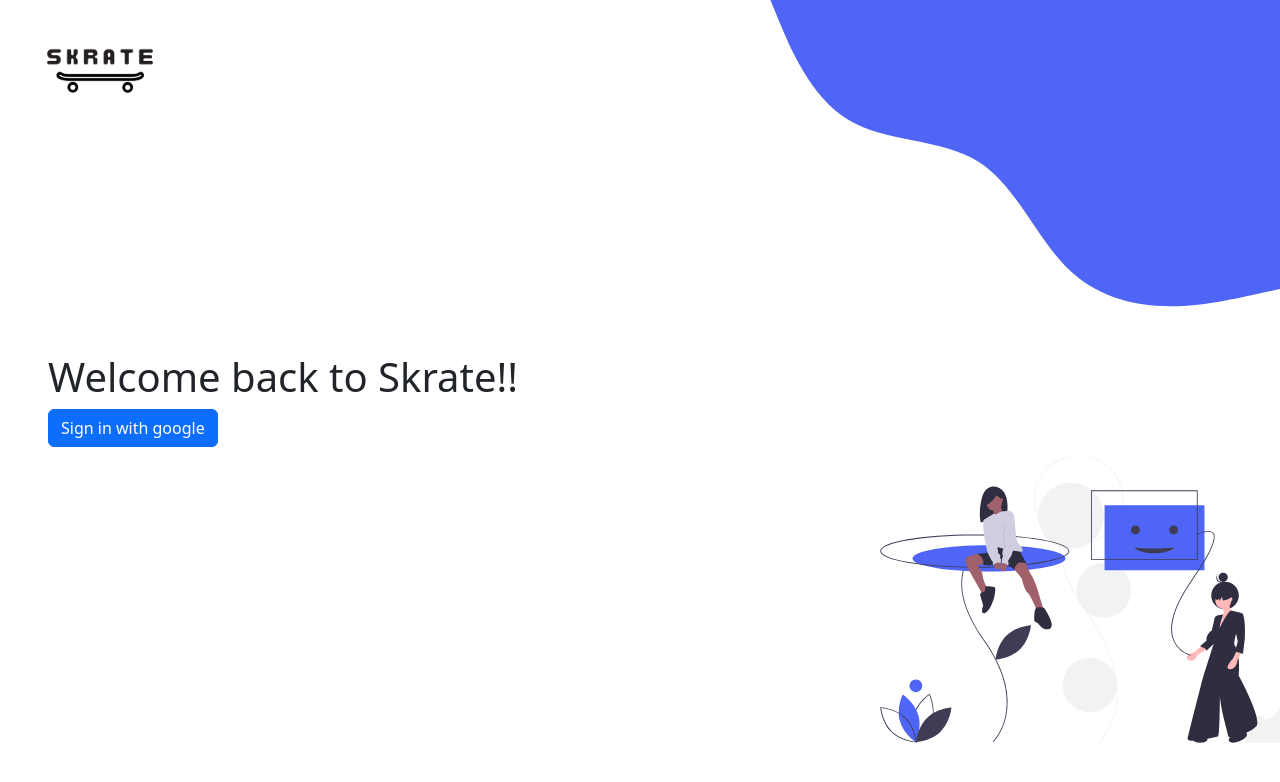
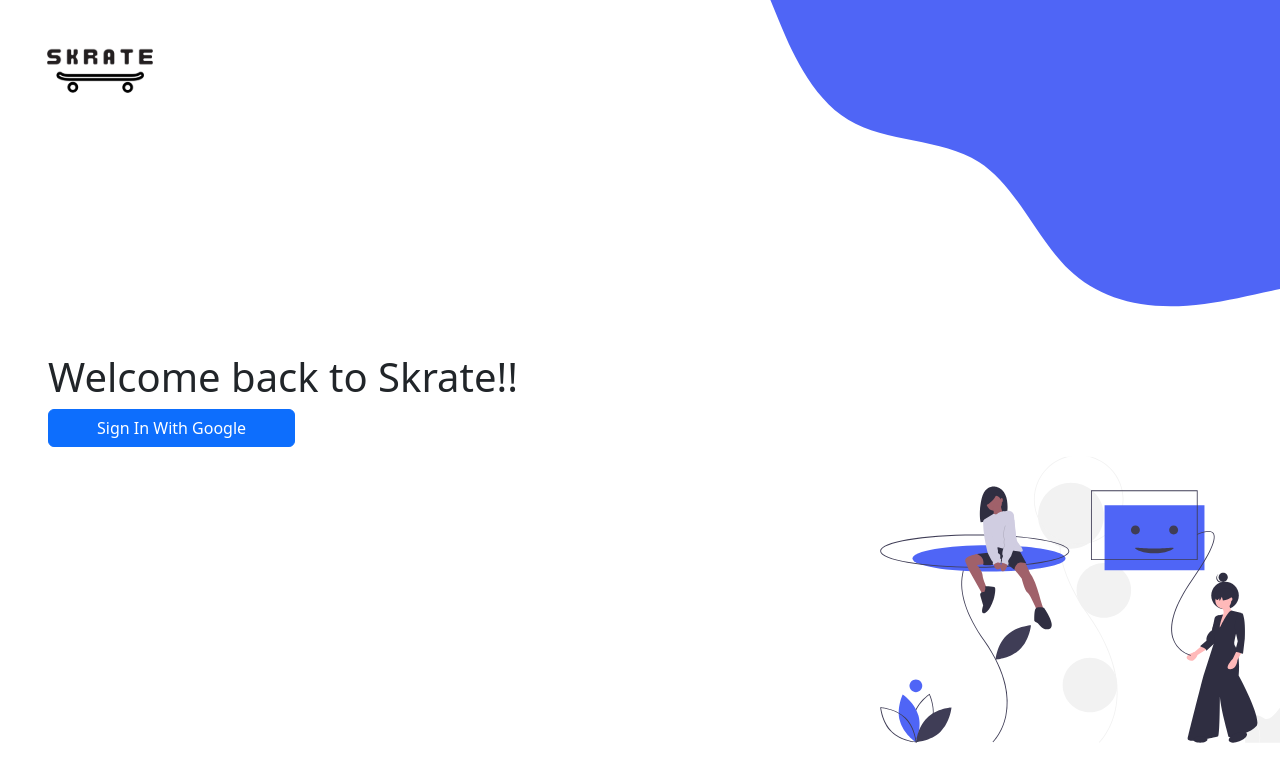
Before and after one commit to DKdEviL/dashboard-react, a React (Create React App) app: page / in a window 1280 px wide. Shown: the top 782 px of the page. Built offline with nearby package versions, Linux system fonts and the light colour scheme; no server answers.

Commit message:
sign in page done

```diff
--- a/src/pages/HomePage.tsx
+++ b/src/pages/HomePage.tsx
@@ -27,7 +27,7 @@ const HomePage = (props: HomePageProps) => {
       </div>
       <div className="d-flex flex-column justify-content-center align-items-center align-items-md-start vw-100 vh-100 px-5">
       <h1> Welcome back to Skrate!!</h1>
-      <Button variant="primary" onClick={signInWithGoogle}>Sign in with google</Button>
+      <Button className="px-5" variant="primary" onClick={signInWithGoogle}>Sign In With Google</Button>
     </div>
       </>
 
```
